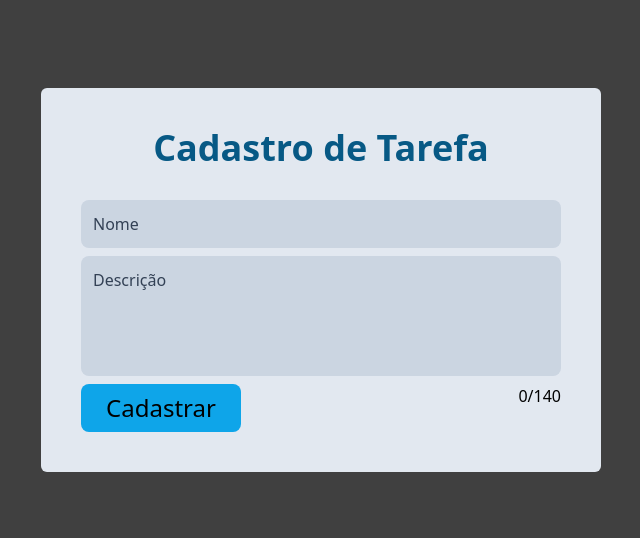
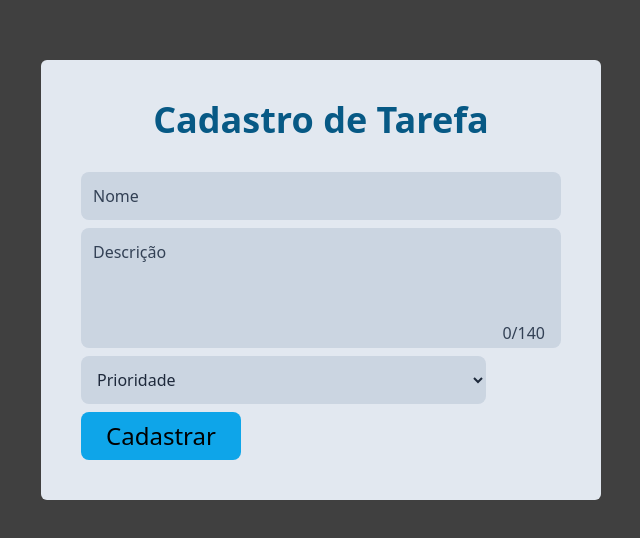
Before and after one commit to jvlp/todo-app, a React (Vite) app in the folder frontend/: page / in a window 1280 px wide. Shown: the part 120-658 px from the top of the page, without its empty margins (319-959 px from the left). Built offline with nearby package versions, Linux system fonts and the light colour scheme.

Commit message:
fix: priority selector was missing

```diff
--- a/frontend/src/Pages/CreateTask.jsx
+++ b/frontend/src/Pages/CreateTask.jsx
@@ -52,13 +52,21 @@ function CreateTask() {
         className="form-item resize-none sm:w-[30rem]"
       ></textarea>
       <div className="flex justify-between">
-        <input
-          type="submit"
-          value="Cadastrar"
-          className="w-40 rounded-lg bg-sky-500 p-2 text-2xl"
-        />
-        <div className="">{desc.length}/140</div>
+        <select className="form-item w-full text-slate-800 focus:bg-slate-300">
+          <option value="0">Prioridade</option>
+          <option value="0">Baixa</option>
+          <option value="1">Média</option>
+          <option value="2">Alta</option>
+        </select>
+        <div className="relative top-[-35px] mx-4 text-slate-700">
+          {desc.length}/140
+        </div>
       </div>
+      <input
+        type="submit"
+        value="Cadastrar"
+        className="w-40 rounded-lg bg-sky-500 p-2 text-2xl"
+      />
     </form>
   );
 }
```
